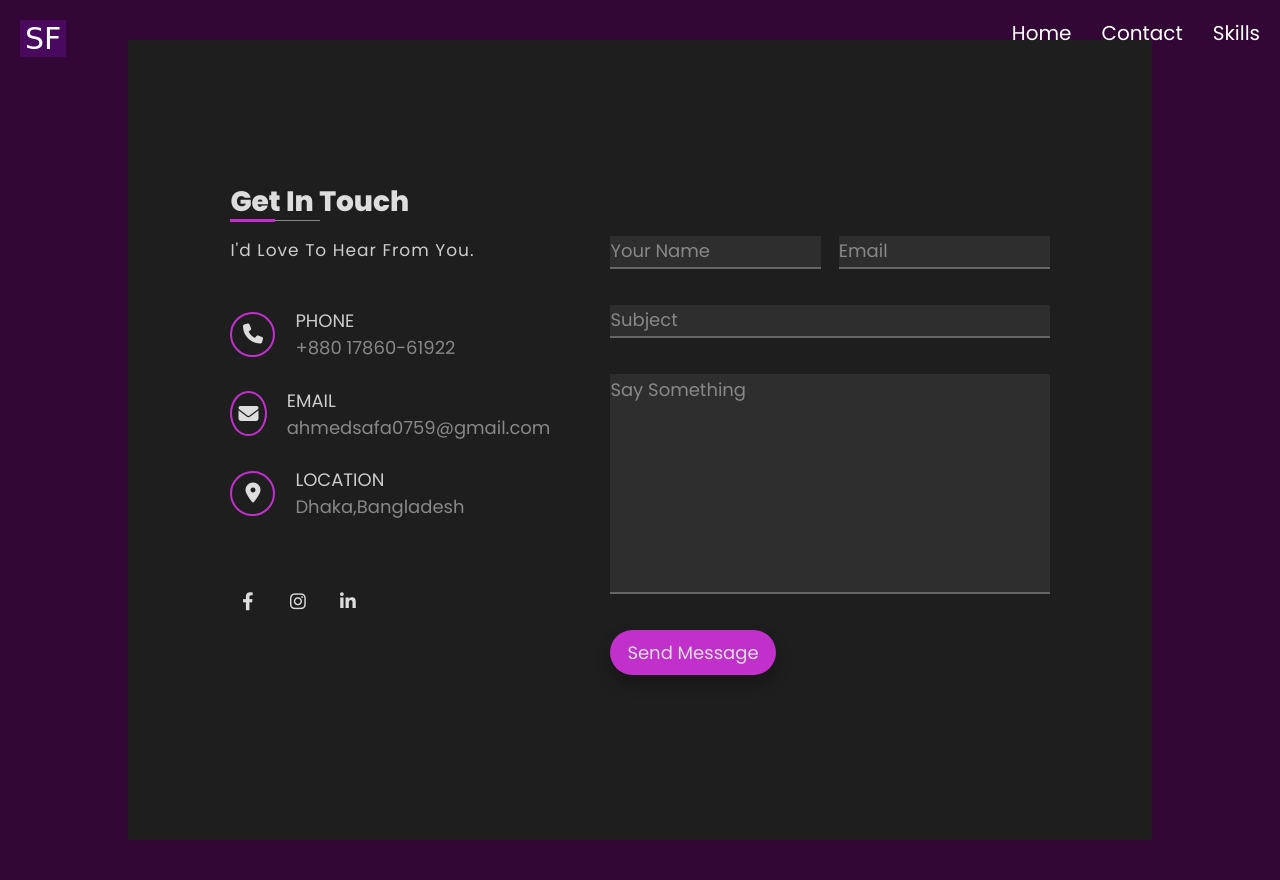
After one commit to AHMED-SAFA/portfolio_SAFA, a PHP site: page /contact.html in a window 1280 px wide. The commit adds this page. Run offline with PHP 8.4, Linux system fonts and the light colour scheme; some libraries are stand-ins or nearby versions.

Commit message:
contact page added

```diff
--- /dev/null
+++ b/contact.html
@@ -0,0 +1,117 @@
+<!DOCTYPE html>
+<html lang="en">
+
+<head>
+	<link rel="stylesheet" href="https://cdnjs.cloudflare.com/ajax/libs/font-awesome/6.1.1/css/all.min.css" />
+	<link
+		href="https://fonts.googleapis.com/css2?family=Poppins:ital,wght@0,100;0,200;0,400;0,500;0,600;0,800;1,900&display=swap"
+		rel="stylesheet">
+	<meta name="viewport" content="width=device-width, initial-scale=1.0">
+	<meta charset="UTF-8">
+	<link rel="stylesheet" href="./css/style.css">
+	<link rel="stylesheet" href="./css/contactStyle.css">
+	<title>Contact Info</title>
+</head>
+
+<body>
+	<nav class="navBar">
+		<div class="elements">
+			<a class="SF" href="index.html">SF</a>
+			<ul class="items">
+				<li class="hideOnMobile"><a href="index.html">Home</a></li>
+				<li class="hideOnMobile"><a href="contact.html">Contact</a></li>
+				<li class="hideOnMobile"><a href="skills.html">Skills</a></li>
+				<!-- <li class="hideOnMobile"><a href="sports.html">Sports</a></li> -->
+				<!-- <li class="hideOnMobile"><a class="btnnavbars" href="about.html">About</a></li> -->
+				<li class="menu_hamburger" onclick=showHam()><a href="#"><i class="fa-solid fa-bars"></i></a>
+				</li>
+			</ul>
+			<ul class="items side_bar">
+				<li onclick=hideSidebar()><a href="#"><i class="fa-sharp fa-solid fa-xmark"></i></a></li>
+				<li><a href="index.html">Home</a></li>
+				<li><a href="contact.html">Contact</a></li>
+				<li><a href="skills.html">Skills</a></li>
+				<li><a href="sports.html">Sports</a></li>
+				<li><a class="btnnavbars" href="#about">About</a></li>
+			</ul>
+		</div>
+	</nav>
+	<div class="container2">
+		<main class="row">
+			<section class="col left">
+				<div class="contactTitle">
+					<h2>Get In Touch</h2>
+					<p>I'd Love To Hear From You.</p>
+				</div>
+				<div class="contactInfo">
+
+					<div class="iconGroup">
+						<div class="icon">
+							<i class="fa-solid fa-phone"></i>
+						</div>
+						<div class="details">
+							<span>Phone</span>
+							<span>+880 17860-61922</span>
+						</div>
+					</div>
+
+					<div class="iconGroup">
+						<div class="icon">
+							<i class="fa-solid fa-envelope"></i>
+						</div>
+						<div class="details">
+							<span>Email</span>
+							<span>ahmedsafa0759@gmail.com</span>
+						</div>
+					</div>
+
+					<div class="iconGroup">
+						<div class="icon">
+							<i class="fa-solid fa-location-dot"></i>
+						</div>
+						<div class="details">
+							<span>Location</span>
+							<span>Dhaka,Bangladesh</span>
+						</div>
+					</div>
+
+				</div>
+				<div class="socialMedia">
+					<a target="_blank" href="https://www.facebook.com/profile.php?id=100079941048298"><i class="fa-brands fa-facebook-f"></i></a>
+					<a target="_blank" href="https://www.instagram.com/ahmed__s_f_?fbclid=IwAR3J1MsLpI5O9PcN08HweMeTNebKzjBm-GgNZbdPcYZg9C2tScny46bMEK8"><i class="fa-brands fa-instagram"></i></a>
+					<a target="_blank" href="https://www.linkedin.com/feed/"><i class="fa-brands fa-linkedin-in"></i></a>
+				</div>
+			</section>
+			<section class="col right">
+				<form class="messageForm">
+					<div class="inputGroup halfWidth">
+						<input type="text" name="" required="required">
+						<label>Your Name</label>
+					</div>
+
+					<div class="inputGroup halfWidth">
+						<input type="email" name="" required="required">
+						<label>Email</label>
+					</div>
+
+					<div class="inputGroup fullWidth">
+						<input type="text" name="" required="required">
+						<label>Subject</label>
+					</div>
+
+					<div class="inputGroup fullWidth">
+						<textarea required="required"></textarea>
+						<label>Say Something</label>
+					</div>
+
+					<div class="inputGroup fullWidth">
+						<button>Send Message</button>
+					</div>
+				</form>
+			</section>
+		</main>
+	</div>
+
+</body>
+
+</html>
--- /dev/null
+++ b/css/contactStyle.css
@@ -0,0 +1,234 @@
+*{
+	margin: 0;
+	padding: 0;
+	box-sizing: border-box;
+	font-family: 'Poppins', sans-serif;
+}
+body{
+	width: 100%;
+	min-height: 100vh;
+	background-color: #320735;
+	color: white;
+}
+.container2{
+	margin-top: 40px;
+	margin-bottom: 40px;
+	background-color: #1e1e1e;
+	width: 100%;
+	min-height: 100vh;
+	display: flex;
+	justify-content: center;
+	align-items: center;
+	padding: 30px 8%;
+}
+.container2 .row{
+	display: flex;
+	justify-content: space-between;
+	width: 100%;
+	max-width: 1100px;
+}
+.row section.col{
+	display: flex;
+	flex-direction: column;
+}
+.row section.left{
+	flex-basis: 35%;
+	min-width: 320px;
+	margin-right: 60px;
+}
+.row section.right{
+	flex-basis: 60%;
+}
+section.left .contactTitle h2{
+	position: relative;
+	font-size: 28px;
+	color: #ddd;
+	display: inline-block;
+	margin-bottom: 25px;
+}
+section.left .contactTitle h2::before{
+	content: '';
+	position: absolute;
+	width: 50%;
+	height: 1px;
+	background-color: #888;
+	top: 120%;
+	left: 0;
+}
+section.left .contactTitle h2::after{
+	content: '';
+	position: absolute;
+	width: 25%;
+	height: 3px;
+	background-color: #c230cc;
+	top: calc(120% - 1px);
+	left: 0;
+}
+section.left .contactTitle p{
+	font-size: 17px;
+	color: #ccc;
+	letter-spacing: 1px;
+	line-height: 1.2;
+	padding-bottom: 22px;
+}
+section.left .contactInfo{
+	margin-bottom: 16px;
+}
+.contactInfo .iconGroup{
+	display: flex;
+	align-items: center;
+	margin: 25px 0px;
+}
+.iconGroup .icon{
+	width: 45px;
+	height: 45px;
+	border: 2px solid #c230cc;
+	border-radius: 50%;
+	margin-right: 20px;
+	position: relative;
+}
+.iconGroup .icon i{
+	font-size: 20px;
+	color: #ddd;
+	position: absolute;
+	top: 50%;
+	left: 50%;
+	transform: translate(-50%, -50%);
+}
+.iconGroup .details span{
+	display: block;
+	color: #888;
+	font-size: 18px;
+}
+.iconGroup .details span:nth-child(1){
+	text-transform: uppercase;
+	color: #ccc;
+}
+section.left .socialMedia{
+	display: flex;
+	justify-content: flex-start;
+	align-items: center;
+	flex-wrap: wrap;
+	margin: 22px 0px 20px;
+}
+.socialMedia a{
+	width: 35px;
+	height: 35px;
+	text-decoration: none;
+	text-align: center;
+	margin-right: 15px;
+	border-radius: 5px;
+	/* background-color: #c230cc; */
+	transition: 0.4s;
+}
+.socialMedia a i{
+	color: #ddd;
+	font-size: 18px;
+	line-height: 35px;
+	border: 1px solid transparent;
+	transition-delay: 0.4s;
+}
+.socialMedia a:hover{
+	transform: translateY(-5px);
+	background-color: #2e2e2e;
+	/* color: #c230cc; */
+	border: 1px solid #c230cc;
+}
+.socialMedia a:hover i{
+	color: #c230cc;
+}
+
+/* Code for the right section (column) */
+
+.row section.right .messageForm{
+	display: flex;
+	justify-content: space-between;
+	flex-wrap: wrap;
+	padding-top: 30px;
+}
+.row section.right .inputGroup{
+	margin: 18px 0px;
+	position: relative;
+}
+.messageForm .halfWidth{
+	flex-basis: 48%;
+}
+.messageForm .fullWidth{
+	flex-basis: 100%;
+}
+.messageForm input, .messageForm textarea{
+	width: 100%;
+	font-size: 18px;
+	padding: 2px 0px;
+	background-color: #2e2e2e;
+	color: #ddd;
+	border: none;
+	border-bottom: 2px solid #666;
+	outline: none;
+}
+.messageForm textarea{
+	resize: none;
+	height: 220px;
+	display: block;
+}
+textarea::-webkit-scrollbar{
+	width: 5px;
+}
+textarea::-webkit-scrollbar-track{
+	background-color: #1e1e1e;
+	border-radius: 15px;
+}
+textarea::-webkit-scrollbar-thumb{
+	background-color: dodgerblue;
+	border-radius: 15px;
+}
+.inputGroup label{
+	position: absolute;
+	left: 0;
+	bottom: 4px;
+	color: #888;
+	font-size: 18px;
+	transition: 0.4s;
+	pointer-events: none;
+}
+.inputGroup:nth-child(4) label{
+	top: 2px;
+}
+.inputGroup input:focus ~ label, .inputGroup textarea:focus ~ label,
+.inputGroup input:valid ~ label, .inputGroup textarea:valid ~ label
+{
+	transform: translateY(-30px);
+	font-size: 16px;
+}
+.inputGroup button{
+	padding: 8px 16px;
+	font-size: 18px;
+	background-color: #c230cc;
+	color: #ddd;
+	border: 1px solid transparent;
+	border-radius: 25px;
+	outline: none;
+	cursor: pointer;
+	box-shadow: 0px 8px 15px rgba(0, 0, 0, 0.3);
+	transition: 0.4s;
+}
+.inputGroup button:hover{
+	background-color: #2e2e2e;
+	color: #c230cc;
+	box-shadow: 0px 0px 15px rgba(0, 0, 0, 0.3);
+	border: 1px solid #c230cc;
+}
+@media(max-width: 1100px){
+	.messageForm .halfWidth{
+		flex-basis: 100%;
+	}
+}
+@media(max-width: 900px){
+	.container2 .row{
+		flex-wrap: wrap;
+	}
+	.row section.left, .row section.right{
+		flex-basis: 100%;
+		margin: 0px;
+	}
+}
--- a/css/style.css
+++ b/css/style.css
@@ -3,6 +3,7 @@
 * {
   margin: 0;
   padding: 0;
+  box-sizing: border-box;
 }
 
 body {
@@ -33,8 +34,13 @@ ul {
 }
 
 .elements {
+  padding: 20px;
+  position: fixed;
+  top: 0;
+  left: 0;
+  width: 100%;
+  z-index: 1000;
   font-size: 20px;
-  padding: 20px;
   display: flex;
   flex-direction: row;
   justify-content: space-between;
@@ -70,7 +76,7 @@ ul {
   font-size: 35px;
 }
 .btn {
-  font-size: 26px;
+  font-size: 20px;
   display: inline-block;
   color: white;
   padding: 10px 80px;
@@ -81,6 +87,7 @@ ul {
 }
 
 .btn:hover {
+  border: 2px solid black;
   color: black;
   background-color: white;
 }
@@ -228,7 +235,7 @@ ul {
 .aboutInfo {
   color: white;
   height: 100vh;
-  background-color: rgba(2, 9, 30, 0.935);
+  background-color: rgba(22, 11, 11, 0.954);
 }
 .infos h1 {
   margin-top: 15%;
@@ -299,7 +306,20 @@ ul {
   .rightSide {
     width: 50%;
   }
-
 }
 
 /* -------------------------- */
+
+/* footer starts here  */
+
+.footClass p {
+  font-family: "Times New Roman", Times, serif;
+  color: white;
+  padding: 20px;
+  text-align: center;
+}
+.footClass {
+  background-color: black;
+}
+
+/* ------------------------------ */
```
Also changed, not shown: index.html (+7 -3 lines), about.html (deleted).
